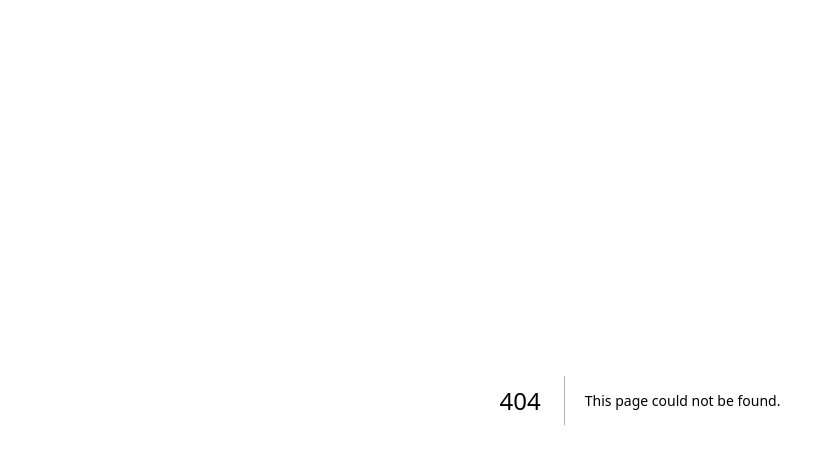
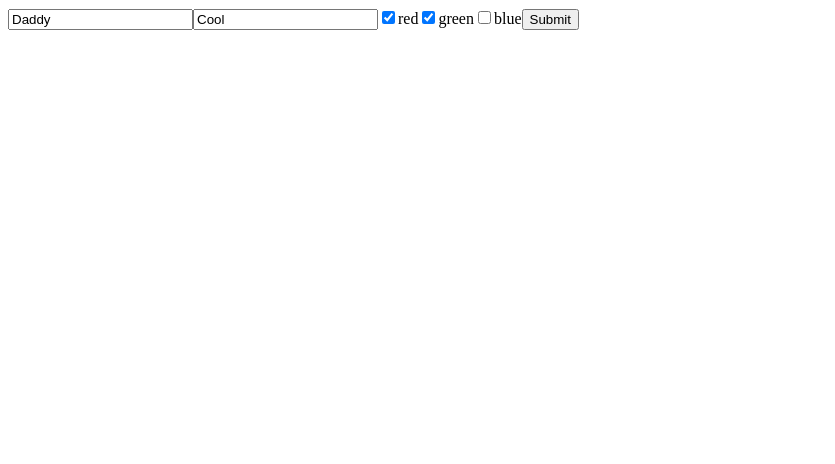
Before and after one commit to OrganicCat/exploratory-components, a Next.js app: page /render-props-replacement in a window 1280 px wide. Before the commit this address had no page. Shown: the top 464 px of the page, without its empty margins (0-835 px from the left). Built offline with nearby package versions, Linux system fonts and the light colour scheme.

Commit message:
Added useState, render-props replacement

```diff
--- a/pages/index.tsx
+++ b/pages/index.tsx
@@ -21,6 +21,8 @@ export default function Home() {
                     <Link href="/random-layouts">Random Layouts</Link>
                     <br />
                     <Link href="/render-props">Render Props</Link>
+                    <br />
+                    <Link href="/render-props-replacement">Render Props Replacement</Link>
                 </div>
             </main>
         </>
--- /dev/null
+++ b/pages/render-props-replacement/index.tsx
@@ -0,0 +1,98 @@
+import React, { useState } from "react";
+
+// This could all be done any  number of ways, such as passing a larger state object down that
+// each component would then destructure for its own use. Or wrapping the whole thing in a context
+// provider.
+
+// If I was solving a real world problem, I'd use something similar to this, to keep good separation
+// of concerns and to keep the code clean and readable. Form, Field, and CheckboxGroup are all
+// fairly dumb components, and the logic is handled in the parent component.
+
+const Form = (props: any) => {
+    const propChildrenArray = props.children;
+
+    return (
+        <>
+            <form id="MyForm">
+                {propChildrenArray.map((child: any) => {
+                    return child;
+                })}
+            </form>
+        </>
+    )
+}
+
+const Field = (props: any) => {
+    return (
+        <input type="text" {...props} />
+    )
+}
+
+const CheckboxGroup = ({ name, options, ...rest }: { name: string, options: string[], selectedvalues?: any, checkChange?: any }) => {
+    const colorValues = rest?.selectedvalues ?? [];
+    return (
+        <>
+            {options.map((option, index: number) =>
+                <label key={index}>
+                    <input
+                        name={option}
+                        onChange={rest?.checkChange}
+                        type="checkbox"
+                        defaultChecked={colorValues.includes(option)}
+                    />
+                    <span>{option}</span>
+                </label>
+            )}
+        </>
+    )
+}
+
+interface InitialFormValues {
+    firstName: string;
+    lastName: string;
+    colors: string[];
+}
+
+export default function UserProfileForm() {
+    const initialValues: InitialFormValues = {
+        firstName: `Daddy`,
+        lastName: `Cool`,
+        colors: [`green`, `red`]
+    };
+
+    const [formProps, setFormProps] = useState<any>({});
+    const [formValues, setFormValues] = useState<InitialFormValues>(initialValues);
+
+    const handleOnChange = (e: any) => {
+        const { name, value } = e.target;
+        setFormValues({ ...formValues, [name]: value });
+    }
+
+    const handleCheckChange = (e: any) => {
+        const { name, checked } = e.target;
+        const newColors = checked ? [...formValues.colors, name] : formValues.colors.filter((color: string) => color !== name);
+        setFormValues({ ...formValues, colors: newColors });
+    }
+
+    const onSubmit = (e: any) => {
+        e.preventDefault();
+        console.log(formValues)
+    }
+
+    return (
+        <Form>
+            <Field name="firstName" onChange={handleOnChange} defaultValue={initialValues?.firstName} {...formProps} />
+            <Field name="lastName" onChange={handleOnChange} defaultValue={initialValues?.lastName} {...formProps} />
+
+            <CheckboxGroup
+                name="colors"
+                options={['red', 'green', 'blue']}
+                selectedvalues={initialValues?.colors}
+                checkChange={handleCheckChange}
+                {...formProps}
+            />
+
+            <button type="submit" onClick={onSubmit}>Submit</button>
+        </Form>
+    )
+}
--- a/pages/render-props/index.tsx
+++ b/pages/render-props/index.tsx
@@ -1,8 +1,4 @@
 import React from "react";
-
-interface FormValues {
-    [key: string]: string;
-}
 
 const Form = (props: any) => {
 
```
Also changed, not shown: pages/render-props-replacement/PropsReplacement.module.css (added).
